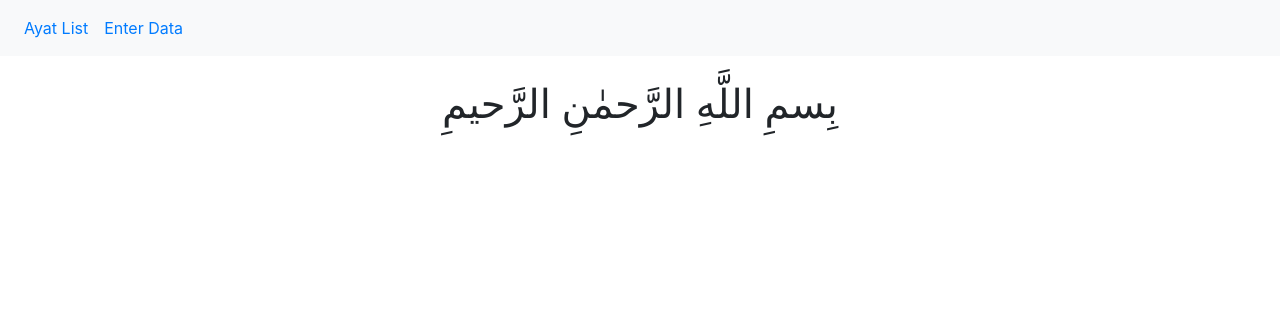
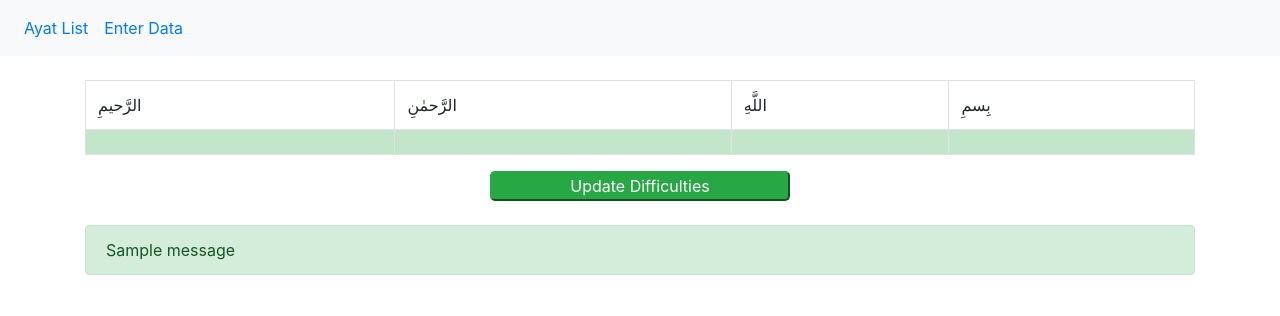
Before and after one commit to aimanuslim/nasrulhifz, a Django app: page /qurandata/1/ayats/1/ in a window 1280 px wide. Shown: the top 316 px of the page. Run offline with Django 3.2, Linux system fonts and the light colour scheme; data comes from the database, SQL or seed files in the repository; both versions use the stored data as it was after the commit; one stand-in notice (Sample message) is shown; some libraries are stand-ins or nearby versions.

Commit message:
Need to update word index and show the updated difficulty on details page

```diff
--- a/qurandata/models.py
+++ b/qurandata/models.py
@@ -1,4 +1,10 @@
 from django.db import models
+from enum import Enum
+
+class DifficultyChoice(Enum):   # A subclass of Enum
+	EASY = 3
+	MEDIUM = 2
+	HARD = 1
 
 # Create your models here.
 class Hifz(models.Model):
@@ -11,6 +17,7 @@ class Hifz(models.Model):
 class WordIndex(models.Model):
 	hifz = models.ForeignKey(Hifz, on_delete=models.CASCADE)
 	index = models.SmallIntegerField()
+	difficulty = models.SmallIntegerField(choices=[(tag, tag.value) for tag in DifficultyChoice])
 
 	def __str__(self):
 		return "Index {}".format(self.index)
--- a/qurandata/static/css/custom.css
+++ b/qurandata/static/css/custom.css
@@ -4,7 +4,7 @@
 }
 
 .custom-submit {
-	width: 100px !important;
+	width: 300px !important;
     border-radius: 5px !important;
 }
 
--- /dev/null
+++ b/qurandata/static/js/dynamic_table.js
@@ -0,0 +1,31 @@
+
+$(document).on('click', '.table-success', function() {
+		$(this).removeClass("table-success").addClass("table-primary")
+		$(this).children(':input').val("2")
+	});
+
+$(document).on('click', '.table-primary', function() {
+		$(this).removeClass("table-primary").addClass("table-danger")
+		$(this).children(':input').val("1")
+	});
+
+$(document).on('click', '.table-danger', function() {
+		$(this).removeClass("table-danger").addClass("table-success")
+		$(this).children(':input').val("3")
+	});
+
+
+// $(document).ready(function(){
+// 	$(".table-success").click(function() {
+// 		$(this).removeClass("table-success").addClass("table-primary")
+// 	});
+
+
+// 	$(".table-primary").click(function() {
+// 		$(this).removeClass("table-primary").addClass("table-danger")
+// 	});
+
+// 	$(".table-danger").click(function() {
+// 		$(this).removeClass("table-danger").addClass("table-success")
+// 	});
+// })
--- a/qurandata/templates/base.html
+++ b/qurandata/templates/base.html
@@ -10,6 +10,7 @@
   <script src="{% static 'js/jquery.min.js' %}"></script>
   <script src="{% static 'js/bootstrap.min.js' %}"></script>
   <script src="{% static 'js/dynamic_form.js' %}"></script>
+  <script src="{% static 'js/dynamic_table.js' %}"></script>
 </head>
 <body>
 
@@ -26,7 +27,7 @@
 <br>
 
 
-<div class="d-flex align-items-center justify-content-center ">
+<div class="container align-items-center justify-content-center ">
   {% block content %}
      {% endblock %}
 </div>
--- a/qurandata/templates/qurandata/detail.html
+++ b/qurandata/templates/qurandata/detail.html
@@ -2,5 +2,46 @@
 
 
 {% block content %}
-<h1>{{ quranmeta.ayat_string }}</h1>
+
+
+<form method="POST">
+	{% csrf_token %}
+ <table class="table table-bordered">
+ 	<tbody>
+      <tr>
+      	{% for word in splitted_ayat %}
+        <td>{{ word }}</td>
+        {% endfor %}
+      </tr>
+      <tr>
+      	{% for meta in display_meta reversed %}
+        	<td class="table-success"><input type="hidden" name="{{ meta }}" value="3"></td>
+        {% endfor %}
+      </tr>
+  </tbody>
+
+	</table>
+
+
+
+
+  	<div class=" text-center">
+  <button class="btn-success custom-submit" type="submit">
+  			Update Difficulties
+  		</button>
+  	</div>
+  </form>
+
+<br>
+  	{% if messages %}
+  	{% for message in messages %}
+
+  	<div class="alert alert-success">
+  		{{message}}
+  	</div>
+
+  	{% endfor %}
+  	{% endif %}
+
+
 {% endblock %}
--- a/qurandata/templates/qurandata/index.html
+++ b/qurandata/templates/qurandata/index.html
@@ -2,7 +2,7 @@
 
 {% block content %}
 {% if latest_quran_data %}
-	<div class="list-group custom-size">
+	<div class="list-group">
 		<a class="list-group-item list-group-item-primary"><h2>Surah Number</h2></a>
     {% for hifz in latest_quran_data %}
         <a class="list-group-item list-group-item-action" href="{% url 'qurandata:ayatlist' hifz.surah_number %}">{{ hifz.surah_number }}</a>
--- a/qurandata/views.py
+++ b/qurandata/views.py
@@ -100,14 +100,46 @@ def enter(request):
 
 
 def detail(request, surah_number, ayat_number):
-	print("{} {}".format(surah_number, ayat_number))
 	qm = QuranMeta.objects.filter(surah_number=surah_number, ayat_number=ayat_number)
 	if len(qm) == 1:
 		qm = qm[0]
 
 	else:
 		raise Http404("Quran String was not found for surah {} ayat {}".format(surah_number, ayat_number))
-	return render(request, 'qurandata/detail.html', {'quranmeta': qm})
+
+	to_display = qm.ayat_string.split(" ")[::-1]
+	form_meta = {}
+	display_meta = []
+	for i, disp in enumerate(to_display):
+		form_meta["class-word-" + str(i)] = "word-" + str(i)
+		display_meta.append("class-word-" + str(i))
+
+
+	if request.method == 'GET':
+		data = {'quranmeta': qm, 'splitted_ayat': to_display, 'form_meta': form_meta, 'display_meta': display_meta}
+		return render(request, 'qurandata/detail.html', data)
+
+
+	if request.method == 'POST':
+		# data = {'quranmeta': qm, 'splitted_ayat':  display_meta, 'form_meta': form_meta, 'display_meta': display_meta, 'message': "Word difficulties updated."}
+		hifz = Hifz.objects.filter(surah_number=surah_number, ayat_number=ayat_number)
+		hifz = hifz[0]
+		wset = hifz.wordindex_set.all()
+		for i in range(len(to_display)):
+			wordindex_difficulty = request.POST["class-word-" + str(i)]
+			if wset:
+				w = wset.filter(index=i)
+				w[0].difficulty = int(wordindex_difficulty)
+				w[0].save()
+			else:
+				WordIndex(index=i, difficulty=int(wordindex_difficulty), hifz=hifz).save()
+
+		message = "Word difficulties updated."
+		messages.success(request, message)
+		return HttpResponseRedirect("")
+
+
+
 
 def findMeta(surah_number, ayat_number):
 	ayat_limits = len(QuranMeta.objects.filter(surah_number=surah_number))
```
Also changed, not shown: qurandata/templates/qurandata/ayatlist.html (+10 -5 lines), qurandata/templates/qurandata/enter.html (+7 -5 lines), db.sqlite3.
